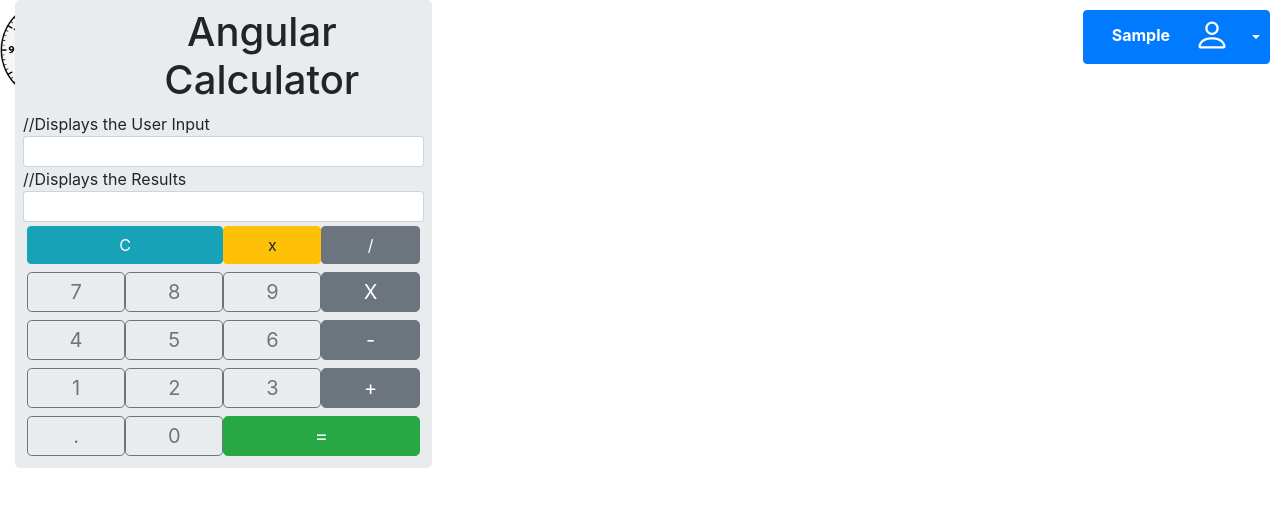
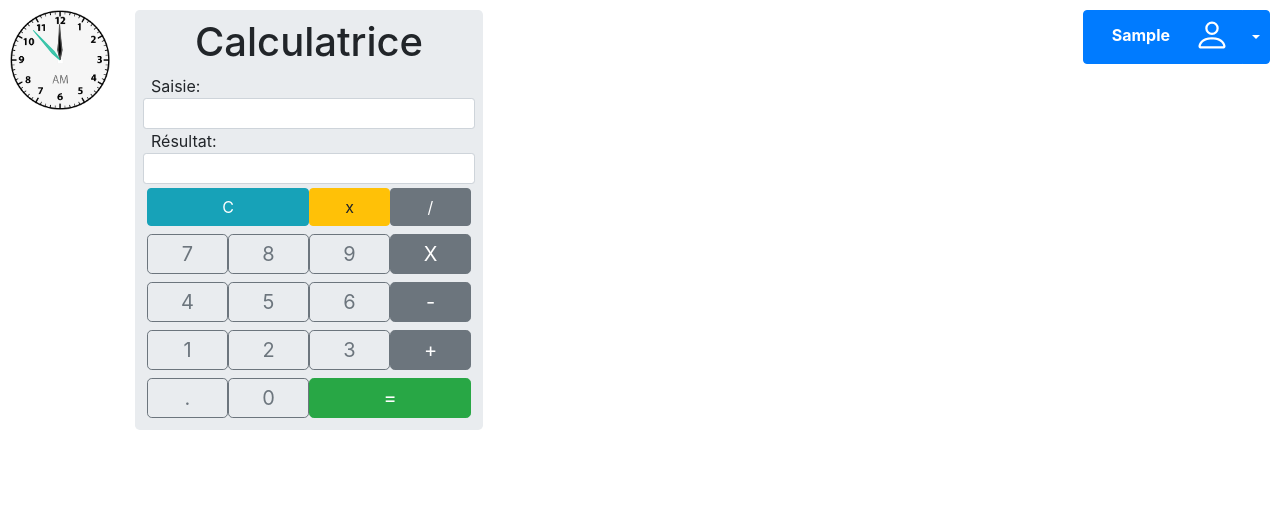
Before and after one commit to benjkap/Desktop-turbo, an Angular app: page /home in a window 1280 px wide. Shown: the top 506 px of the page. Built offline with nearby package versions, Linux system fonts and the light colour scheme; sample sign-in values are in the browser's storage.

Commit message:
fix merge

```diff
--- a/src/app/app.module.ts
+++ b/src/app/app.module.ts
@@ -9,9 +9,9 @@ import {HomeComponent} from './home/home.component';
 import {AppRoutingModule} from './app-routing.module';
 import {AuthService} from './service/auth/auth.service';
 import {RegisterComponent} from './register/register.component';
-import { ClockComponent } from './clock/clock.component';
+import { ClockComponent } from './widget/clock/clock.component';
 import { DatePipe } from '@angular/common';
-import { CalculatorComponent } from './calculator/calculator.component';
+import { CalculatorComponent } from './widget/calculator/calculator.component';
 
 @NgModule({
   declarations: [
--- a/src/app/home/home.component.css
+++ b/src/app/home/home.component.css
@@ -8,9 +8,19 @@
   display: inline-block;
 }
 
-/*#profilButton .first{*/
-/*  width: 75px;*/
-/*}*/
+#calculor {
+  width: 378px;
+  position: absolute;
+  top : 10px;
+  left: 120px;
+}
+
+#clock {
+  width: 100px;
+  position: absolute;
+  top : 10px;
+  left: 10px;
+}
 
 #disconnect, #profile {
   cursor: pointer;
--- a/src/app/home/home.component.html
+++ b/src/app/home/home.component.html
@@ -26,8 +26,10 @@
   </div>
 </div>
 
-<span height="70" align="left" class="float-left" id="canvasClock">
+<div id="clock">
   <cs-canvas-clock></cs-canvas-clock>
-</span>
+</div>
 
-<ng-calculator></ng-calculator>
+<div id="calculor">
+  <ng-calculator></ng-calculator>
+</div>
--- a/src/app/calculator/calculator.component.html
+++ b/src/app/widget/calculator/calculator.component.html
@@ -1,15 +1,15 @@
 <div class="container-fluid">
 
-  <div class="jumbotron col-sm-4 p-2 m-0 bg-inverse">
+  <div class="jumbotron p-2 m-0 bg-inverse w-100">
 
-    <h1 class="text-center">Angular Calculator</h1>
+    <h1 class="text-center">Calculatrice</h1>
 
-    //Displays the User Input
+    <div class="ml-2">Saisie:</div>
     <div class="input-group input-group-sm col-sm-12 m-0 p-0">
       <div class="col-sm-12 form-control text-lg-right" type="text">{{input}}</div>
     </div>
 
-    //Displays the Results
+    <div class="ml-2">Résultat:</div>
     <div class="input-group input-group-sm col-sm-12 m-0 p-0">
       <div class="form-control text-sm-right" type="text">{{result}}</div>
     </div>
```
Also changed, not shown: src/app/widget/calculator/calculator.component.ts (renamed from src/app/calculator/calculator.component.ts), src/app/widget/clock/clock.component.css (added), src/app/widget/clock/clock.component.ts (renamed from src/app/clock/clock.component.ts), 2 other files (tests, documents, lock files or other folders).
